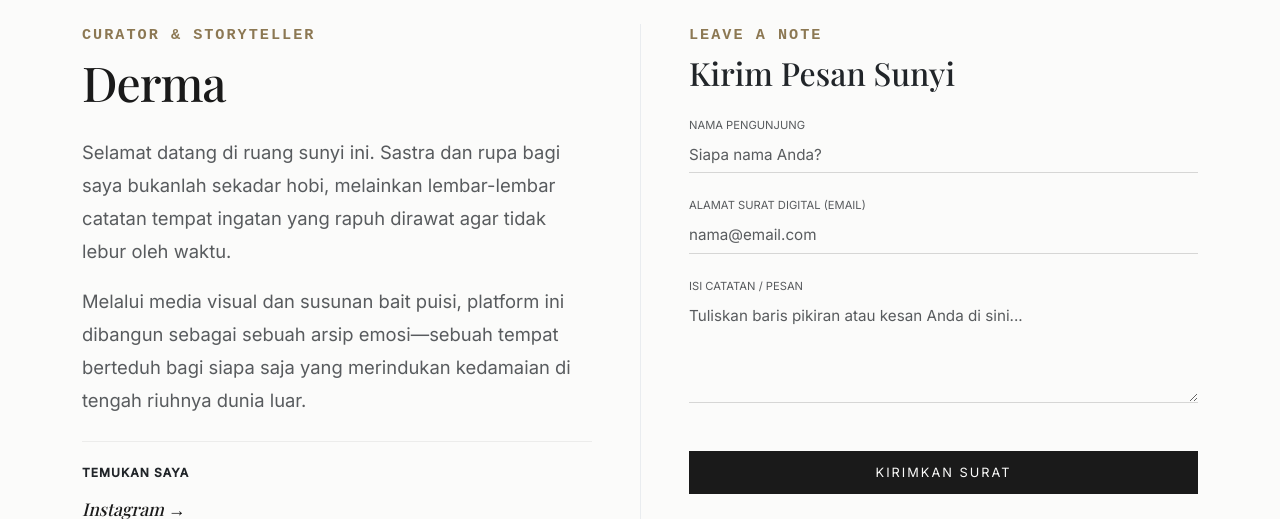
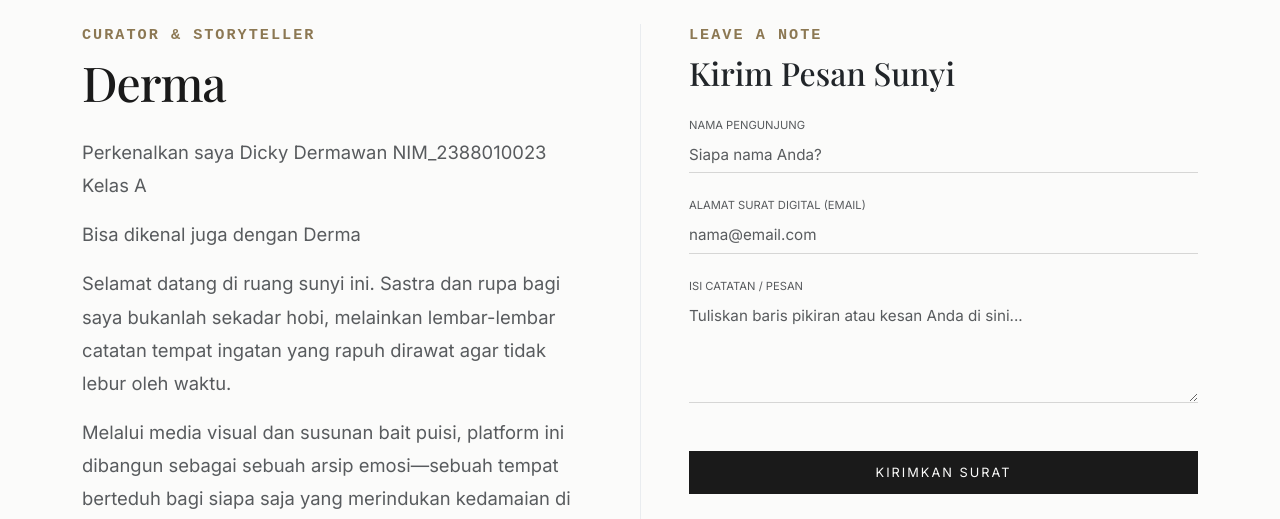
Before and after one commit to Bobdylan-n/UAS_2388010023, a PHP site: page /about.php in a window 1280 px wide. Shown: the part 85-604 px from the top of the page. Run offline with PHP 8.4, Linux system fonts and the light colour scheme; some web fonts are replaced.

Commit message:
Fix: Update isi halaman about.php dengan NIM

```diff
--- a/web-dinamis/about.php
+++ b/web-dinamis/about.php
@@ -115,6 +115,12 @@ include 'components/header.php';
 
             <div class="about-statement text-muted mb-4">
                 <p>
+                    Perkenalkan saya Dicky Dermawan NIM_2388010023 Kelas A
+                </p>
+                <p>
+                    Bisa dikenal juga dengan Derma
+                </p>
+                <p>
                     Selamat datang di ruang sunyi ini. Sastra dan rupa bagi saya bukanlah sekadar hobi, melainkan lembar-lembar catatan tempat ingatan yang rapuh dirawat agar tidak lebur oleh waktu.
                 </p>
                 <p>
```
